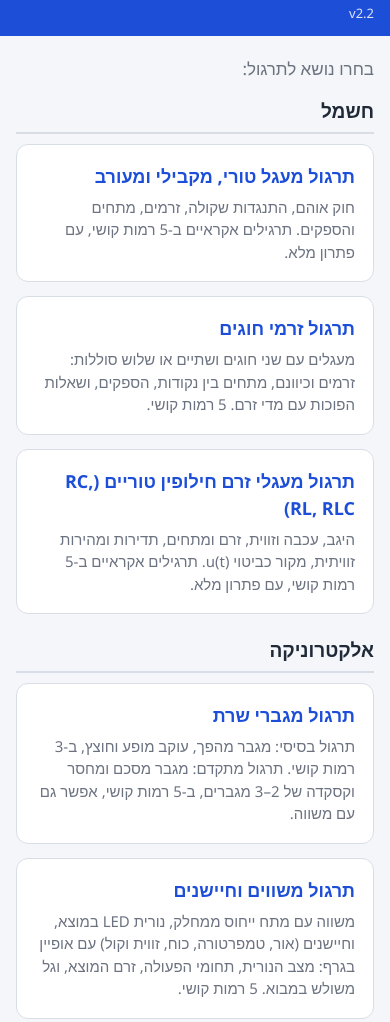
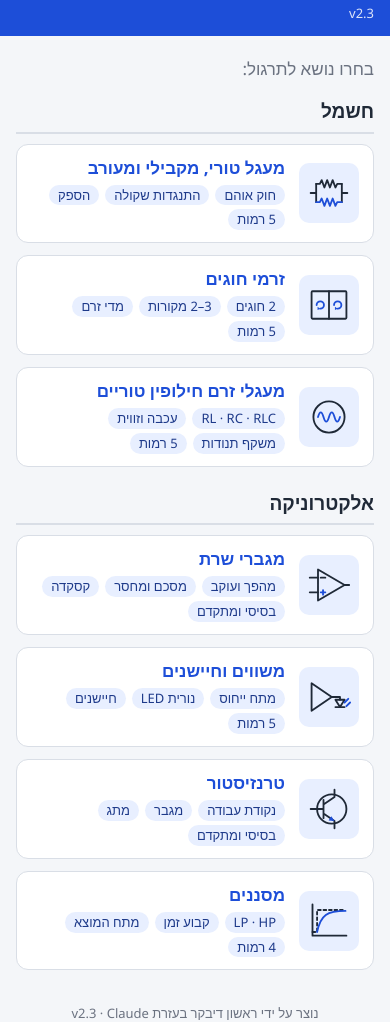
Before and after one commit to RishoneD/CircuitGym, a plain HTML site: page index.html in a window 390 px wide. Shown: the part 81-1103 px from the top of the page. Drawn offline with Linux system fonts and the light colour scheme.

Commit message:
v2.3: compact landing cards, topic descriptions in settings, release
- Landing page: each topic card is a compact row with a small inline SVG
  icon, a short title (without "practice") and 3-4 tags instead of the
  description paragraph; 2 cards per row on desktop, 1 on phones.
- The full topic description moved to each module's settings screen
  ("what you practice here").
- filters/tests.html checks every card has an icon, title and 3+ tags,
  and every module has the description line.
- VERSION v2.3 on all pages; ROADMAP: v2.3 current, history entry, v2.4 plan.

Co-Authored-By: Claude Opus 5.5 <noreply@anthropic.com>

```diff
--- a/index.html
+++ b/index.html
@@ -37,12 +37,18 @@
   .intro { color: var(--muted); margin: 4px 0 16px; }
   .chapter { font-size: 19px; margin: 22px 0 10px; padding-bottom: 6px; border-bottom: 2px solid var(--line); }
   .chapter:first-of-type { margin-top: 6px; }
-  .topics { display: grid; grid-template-columns: repeat(auto-fill, minmax(240px, 1fr)); gap: 14px; }
-  .card { display: block; background: var(--card); border: 1px solid var(--line); border-radius: 12px; padding: 18px;
+  .topics { display: grid; grid-template-columns: repeat(auto-fill, minmax(300px, 1fr)); gap: 12px; }
+  .card { display: flex; align-items: center; gap: 14px; background: var(--card); border: 1px solid var(--line); border-radius: 12px; padding: 12px 14px;
           color: inherit; text-decoration: none; transition: border-color .15s, box-shadow .15s; }
   .card:hover, .card:focus-visible { border-color: var(--accent); box-shadow: 0 2px 10px rgba(29, 78, 216, .12); outline: none; }
-  .card h2 { margin: 0 0 6px; font-size: 18px; color: var(--accent); }
-  .card p { margin: 0; color: var(--muted); font-size: 15px; }
+  .card .ic { flex: 0 0 60px; height: 60px; border-radius: 10px; background: var(--accent-soft); display: flex; align-items: center; justify-content: center; }
+  .card .ic * { fill: none; stroke: var(--fg); stroke-width: 2; stroke-linecap: round; stroke-linejoin: round; }
+  .card .ic .a { stroke: var(--accent); }
+  .card .ic .af { fill: var(--accent); stroke: none; }
+  .card .cb { min-width: 0; }
+  .card h2 { margin: 0 0 6px; font-size: 17px; line-height: 1.3; color: var(--accent); }
+  .tags { display: flex; flex-wrap: wrap; gap: 4px 6px; }
+  .tag { font-size: 13px; line-height: 1.45; padding: 1px 9px; border-radius: 999px; background: var(--accent-soft); color: #1e3a8a; white-space: nowrap; }
   footer { text-align: center; color: var(--muted); font-size: 13px; padding: 18px 16px 24px; }
   [dir=ltr] { unicode-bidi: isolate; }
 </style>
@@ -56,40 +62,40 @@
 <main>
   <p class="intro">בחרו נושא לתרגול:</p>
 
-  <!-- נושא חדש: מעתיקים כרטיס אחד לפרק המתאים ומשנים כותרת, תיאור וקישור (תיקייה/index.html) -->
+  <!-- נושא חדש: מעתיקים כרטיס אחד לפרק המתאים ומשנים סמל (SVG קטן, 48x48), כותרת, תגיות וקישור (תיקייה/index.html). התיאור המלא נמצא במסך ההגדרות של המודול -->
   <h2 class="chapter">חשמל</h2>
   <nav class="topics" aria-label="נושאים בחשמל">
     <a class="card" href="ohm/index.html">
-      <h2>תרגול מעגל טורי, מקבילי ומעורב</h2>
-      <p>חוק אוהם, התנגדות שקולה, זרמים, מתחים והספקים. תרגילים אקראיים ב-5 רמות קושי, עם פתרון מלא.</p>
+      <span class="ic" aria-hidden="true"><svg viewBox="0 0 48 48" width="44" height="44"><path d="M4 24h6M10 14v20M38 14v20M38 24h6"/><path d="M10 14h4l2-4 3 8 3-8 3 8 3-8 3 8 2-4h5"/><path class="a" d="M10 34h4l2-4 3 8 3-8 3 8 3-8 3 8 2-4h5"/></svg></span>
+      <span class="cb"><h2>מעגל טורי, מקבילי ומעורב</h2><span class="tags"><span class="tag">חוק אוהם</span><span class="tag">התנגדות שקולה</span><span class="tag">הספק</span><span class="tag">5 רמות</span></span></span>
     </a>
     <a class="card" href="mesh/index.html">
-      <h2>תרגול זרמי חוגים</h2>
-      <p>מעגלים עם שני חוגים ושתיים או שלוש סוללות: זרמים וכיוונם, מתחים בין נקודות, הספקים, ושאלות הפוכות עם מדי זרם. 5 רמות קושי.</p>
+      <span class="ic" aria-hidden="true"><svg viewBox="0 0 48 48" width="44" height="44"><rect x="5" y="9" width="38" height="30" rx="1"/><path d="M24 9v30"/><path class="a" d="M10.5 24a4 4 0 1 1 4 4"/><path class="af" d="M11.5 29.5l3-1.5-3-2z"/><path class="a" d="M29.5 24a4 4 0 1 1 4 4"/><path class="af" d="M30.5 29.5l3-1.5-3-2z"/></svg></span>
+      <span class="cb"><h2>זרמי חוגים</h2><span class="tags"><span class="tag">2 חוגים</span><span class="tag"><bdi dir="ltr">2–3</bdi> מקורות</span><span class="tag">מדי זרם</span><span class="tag">5 רמות</span></span></span>
     </a>
     <a class="card" href="ac/index.html">
-      <h2>תרגול מעגלי זרם חילופין טוריים (RC, RL, RLC)</h2>
-      <p>היגב, עכבה וזווית, זרם ומתחים, תדירות ומהירות זוויתית, מקור כביטוי u(t). תרגילים אקראיים ב-5 רמות קושי, עם פתרון מלא.</p>
+      <span class="ic" aria-hidden="true"><svg viewBox="0 0 48 48" width="44" height="44"><circle cx="24" cy="24" r="17"/><path class="a" d="M12 24q3-10 6 0t6 0t6 0t6 0"/></svg></span>
+      <span class="cb"><h2>מעגלי זרם חילופין טוריים</h2><span class="tags"><span class="tag"><bdi dir="ltr">RL · RC · RLC</bdi></span><span class="tag">עכבה וזווית</span><span class="tag">משקף תנודות</span><span class="tag">5 רמות</span></span></span>
     </a>
   </nav>
 
   <h2 class="chapter">אלקטרוניקה</h2>
   <nav class="topics" aria-label="נושאים באלקטרוניקה">
     <a class="card" href="opamp/index.html">
-      <h2>תרגול מגברי שרת</h2>
-      <p>תרגול בסיסי: מגבר מהפך, עוקב מופע וחוצץ, ב-3 רמות קושי. תרגול מתקדם: מגבר מסכם ומחסר וקסקדה של 2–3 מגברים, ב-5 רמות קושי, אפשר גם עם משווה.</p>
+      <span class="ic" aria-hidden="true"><svg viewBox="0 0 48 48" width="44" height="44"><path d="M12 7v34l29-17z"/><path d="M3 16h9M3 32h9M41 24h5"/><path d="M15 16h5"/><path class="a" d="M15 32h5M17.5 29.5v5"/></svg></span>
+      <span class="cb"><h2>מגברי שרת</h2><span class="tags"><span class="tag">מהפך ועוקב</span><span class="tag">מסכם ומחסר</span><span class="tag">קסקדה</span><span class="tag">בסיסי ומתקדם</span></span></span>
     </a>
     <a class="card" href="comparator/index.html">
-      <h2>תרגול משווים וחיישנים</h2>
-      <p>משווה עם מתח ייחוס ממחלק, נורית LED במוצא, וחיישנים (אור, טמפרטורה, כוח, זווית וקול) עם אופיין בגרף: מצב הנורית, תחומי הפעולה, זרם המוצא, וגל משולש במבוא. 5 רמות קושי.</p>
+      <span class="ic" aria-hidden="true"><svg viewBox="0 0 48 48" width="44" height="44"><path d="M5 9v30l22-15z"/><path d="M27 24h9v3"/><path d="M31 27h10l-5 8z"/><path d="M31 35h10"/><path class="a" d="M41 30l4-4M43 34l4-4"/></svg></span>
+      <span class="cb"><h2>משווים וחיישנים</h2><span class="tags"><span class="tag">מתח ייחוס</span><span class="tag">נורית LED</span><span class="tag">חיישנים</span><span class="tag">5 רמות</span></span></span>
     </a>
     <a class="card" href="transistor/index.html">
-      <h2>תרגול טרנזיסטור</h2>
-      <p>תרגול בסיסי (DC): נקודת עבודה, קו עבודה, מצבי הטרנזיסטור ואופייני מוצא, ב-3 רמות קושי. תרגול מתקדם: טרנזיסטור כמגבר (מעגל תמורה, הגבר, מבוא סינוסואידלי, נגד פולט) וכמתג (נורית LED, אות מדרגות במבוא, חיישן בבסיס), ב-5 רמות קושי.</p>
+      <span class="ic" aria-hidden="true"><svg viewBox="0 0 48 48" width="44" height="44"><circle cx="27" cy="24" r="16"/><path d="M4 24h14M18 14v20M18 19l12-8V3M18 29l12 8v8"/><path class="af" d="M30 37l-6.5-.5 3-4.5z"/></svg></span>
+      <span class="cb"><h2>טרנזיסטור</h2><span class="tags"><span class="tag">נקודת עבודה</span><span class="tag">מגבר</span><span class="tag">מתג</span><span class="tag">בסיסי ומתקדם</span></span></span>
     </a>
     <a class="card" href="filters/index.html">
-      <h2>תרגול מסננים (LP, HP)</h2>
-      <p>מסנני RC ו-RL עם אות מבוא של קפיצות מתח: זיהוי הגרף, קבוע זמן, סרטוט מתח המוצא, ומתח המוצא וזמנים. תרגילים עם סעיפים ב-4 רמות קושי.</p>
+      <span class="ic" aria-hidden="true"><svg viewBox="0 0 48 48" width="44" height="44"><path d="M6 40h37M6 40V6"/><path d="M6 36h5V12h31" stroke-dasharray="3 3"/><path class="a" d="M11 36C15 17 22 13 42 13"/></svg></span>
+      <span class="cb"><h2>מסננים</h2><span class="tags"><span class="tag"><bdi dir="ltr">LP · HP</bdi></span><span class="tag">קבוע זמן</span><span class="tag">מתח המוצא</span><span class="tag">4 רמות</span></span></span>
     </a>
   </nav>
 </main>
@@ -98,7 +104,7 @@
 
 <script>
   // גרסת האתר. חייבת להיות זהה ל-VERSION בכל מודול (נבדק ב-ohm/tests.html)
-  const VERSION = 'v2.2';
+  const VERSION = 'v2.3';
   document.getElementById('ver').textContent = VERSION;
   document.getElementById('ver2').textContent = VERSION;
 </script>
```
Also changed, not shown: ac/index.html (+2 -1 lines), comparator/index.html (+2 -1 lines), filters/index.html (+2 -1 lines), filters/tests.html (+8 -0 lines), mesh/index.html (+2 -1 lines), ohm/index.html (+2 -1 lines), opamp/index.html (+2 -1 lines), transistor/index.html (+2 -1 lines), 1 other file.
